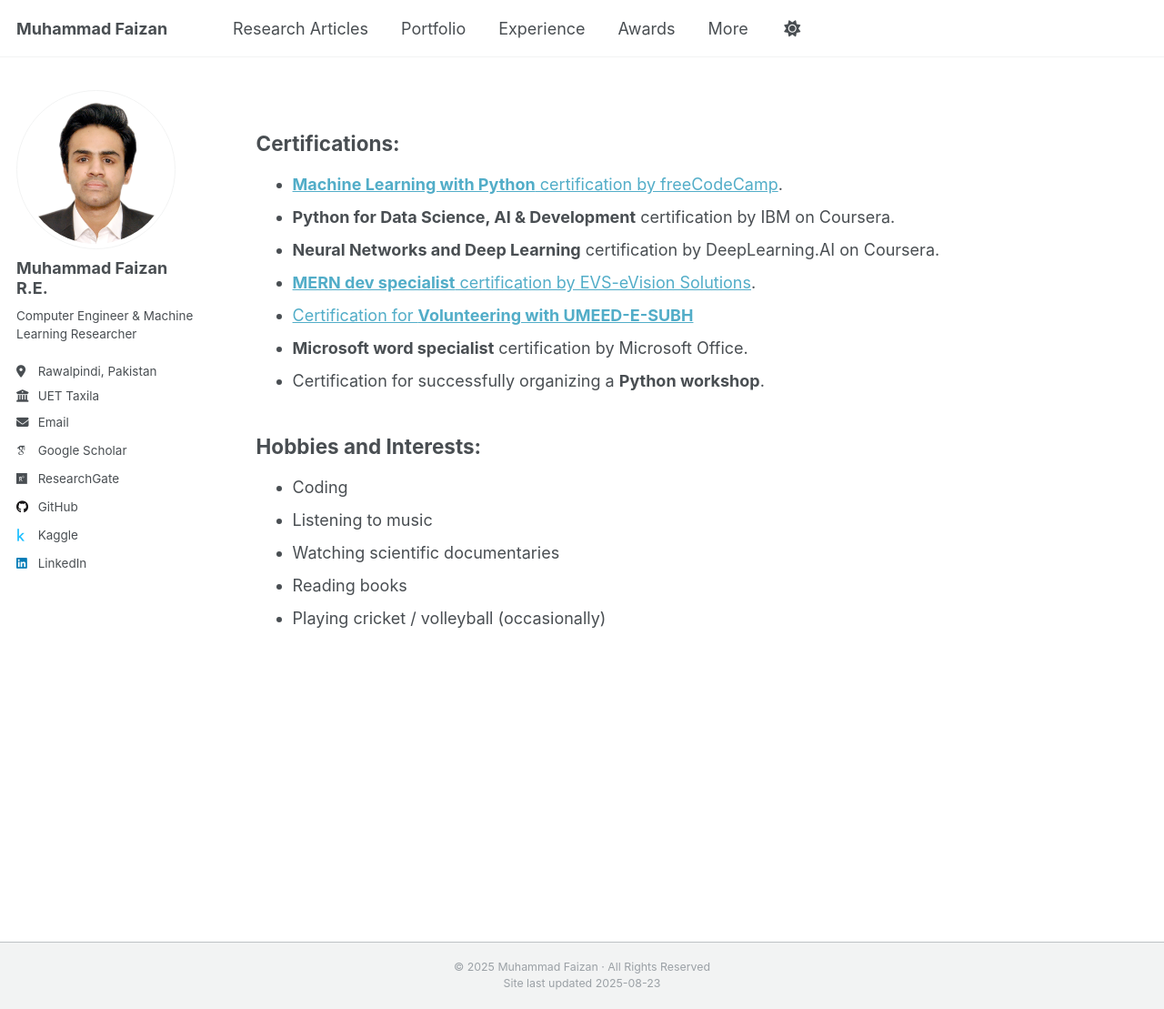
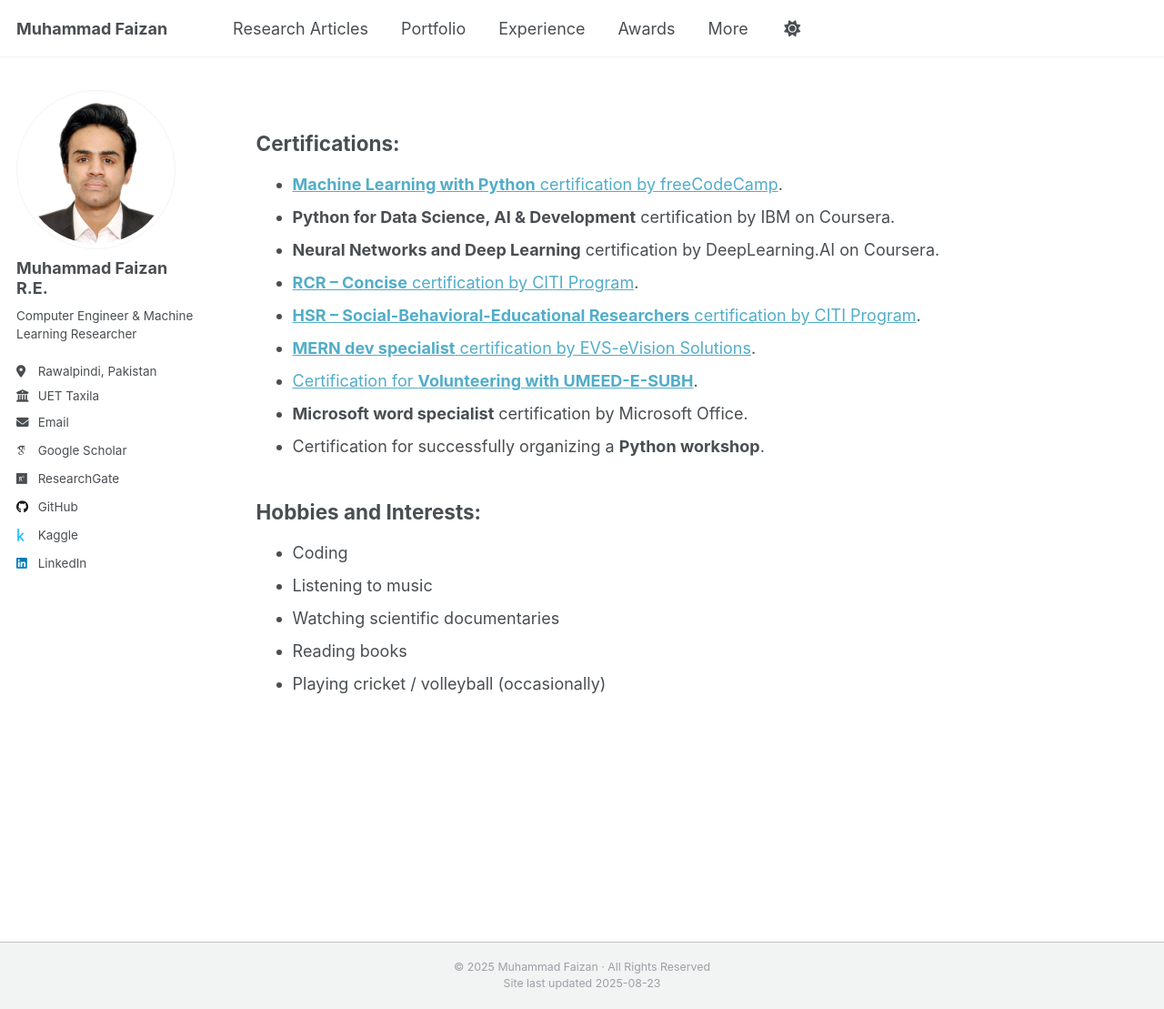
Before and after one commit to MuhammadFaizan99/MuhammadFaizan99.github.io, a Jekyll site: the page built from _pages/more.md, in a window 1280 px wide and 1109 px high. Shown: the whole window at 91% size. Built offline with Jekyll 4.4.1, drawn with Linux system fonts in a browser that asks for light colours; some web fonts are replaced; a script that is not in the unit is left out.

Commit message:
Update more.md

```diff
--- a/_pages/more.md
+++ b/_pages/more.md
@@ -13,8 +13,10 @@ redirect_from:
 - [**Machine Learning with Python** certification by freeCodeCamp](https://freecodecamp.org/certification/fcc67cd55f9-c36a-4a22-8abf-c691d82cc511/machine-learning-with-python-v7).
 - **Python for Data Science, AI & Development** certification by IBM on Coursera.
 - **Neural Networks and Deep Learning** certification by DeepLearning.AI on Coursera.
+- [**RCR – Concise** certification by CITI Program](https://www.citiprogram.org/verify/?wb6c213f9-d3bb-4ae6-a0e0-3641674abc68-71594743).
+- [**HSR – Social-Behavioral-Educational Researchers** certification by CITI Program](https://www.citiprogram.org/verify/?w68492d72-519b-4e0b-bd8a-6bfbf94be0ad-71594790).
 - [**MERN dev specialist** certification by EVS-eVision Solutions](https://drive.google.com/file/d/1Vq_yaPOXdfCmPjcW1wjV79CW_KK2tBBV/view?usp=sharing).
-- [Certification for **Volunteering with UMEED-E-SUBH**](https://drive.google.com/file/d/1NYcA-aowOeHe32njHK3TpKrUucUHjtcd/view?usp=sharing)
+- [Certification for **Volunteering with UMEED-E-SUBH**](https://drive.google.com/file/d/1NYcA-aowOeHe32njHK3TpKrUucUHjtcd/view?usp=sharing).
 - **Microsoft word specialist** certification by Microsoft Office.
 - Certification for successfully organizing a **Python workshop**.
 
```
